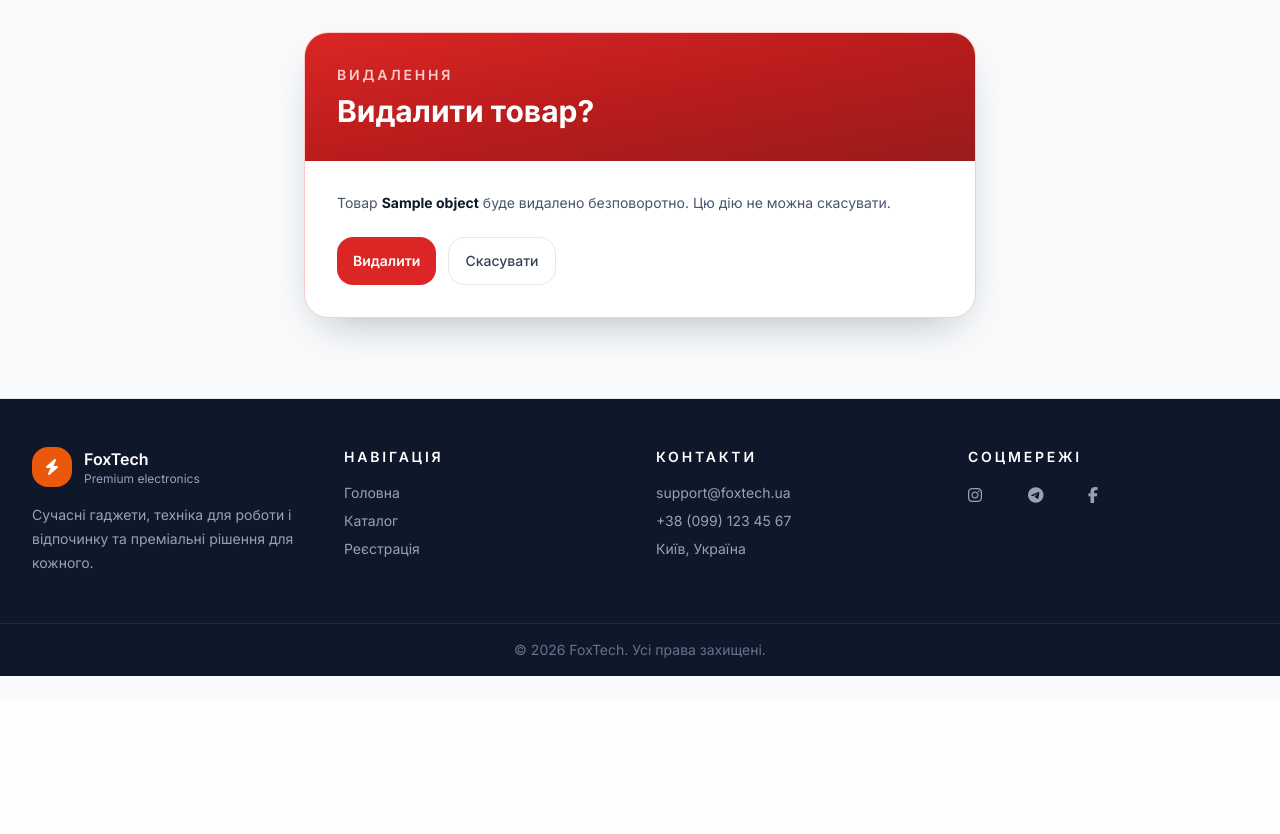
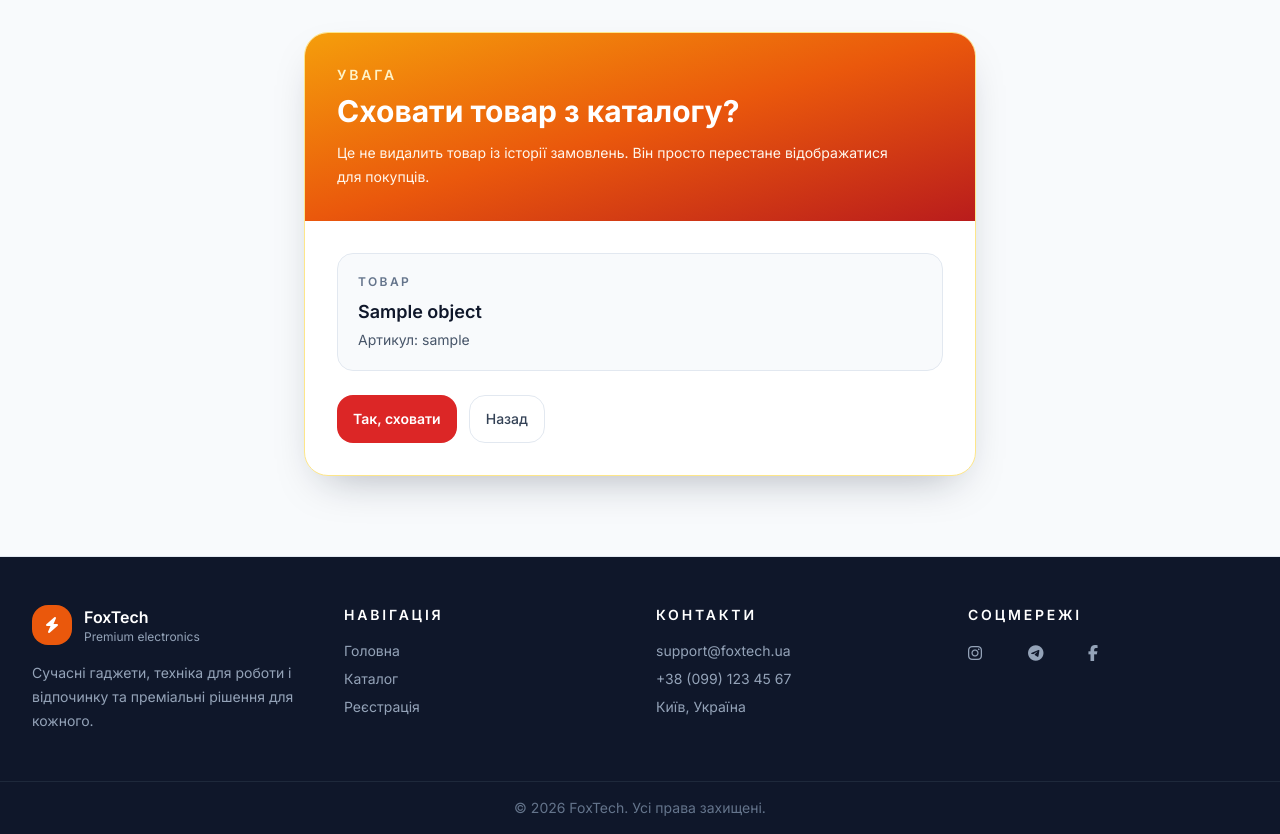
Before and after one commit to VolodymyrMishchenko98/FoxTech, a Django app: template templates/store/product_confirm_delete.html in a window 1280 px wide. Shown: the part 99-933 px from the top of the page. Before the commit the page ends 775 px from the top, so only its background shows below. Run offline with Django 5.2, Linux system fonts and the light colour scheme; the template is opened without the code that fills it: most values are stand-ins (such as "Sample title", 1, 10 or a date in 2020); data that the repository does not hold is empty; some libraries are stand-ins or nearby versions.

Commit message:
Clarify product archive confirmation

```diff
--- a/templates/store/product_confirm_delete.html
+++ b/templates/store/product_confirm_delete.html
@@ -1,27 +1,33 @@
 {% extends 'base.html' %}
 
-{% block title %}Видалення товару | FoxTech{% endblock %}
+{% block title %}Сховати товар | FoxTech{% endblock %}
 
 {% block content %}
 <div class="mx-auto w-full max-w-2xl">
-    <div class="overflow-hidden rounded-3xl border border-red-200 bg-white shadow-soft">
-        <div class="bg-gradient-to-br from-red-600 via-red-700 to-red-800 px-6 py-8 text-white sm:px-8">
-            <p class="text-sm font-semibold uppercase tracking-[0.2em] text-red-200">Видалення</p>
-            <h1 class="mt-2 text-3xl font-bold">Видалити товар?</h1>
+    <div class="overflow-hidden rounded-3xl border border-amber-200 bg-white shadow-soft">
+        <div class="bg-gradient-to-br from-amber-500 via-orange-600 to-red-700 px-6 py-8 text-white sm:px-8">
+            <p class="text-sm font-semibold uppercase tracking-[0.2em] text-amber-100">Увага</p>
+            <h1 class="mt-2 text-3xl font-bold">Сховати товар з каталогу?</h1>
+            <p class="mt-3 max-w-xl text-sm leading-6 text-orange-50">
+                Це не видалить товар із історії замовлень. Він просто перестане відображатися для покупців.
+            </p>
         </div>
 
         <div class="px-6 py-8 sm:px-8">
-            <p class="mb-6 text-sm text-slate-600">
-                Товар <strong class="text-slate-900">{{ object.name }}</strong> буде видалено безповоротно. Цю дію не можна скасувати.
-            </p>
-            <form method="post">
+            <div class="rounded-2xl border border-slate-200 bg-slate-50 p-5">
+                <p class="text-xs font-semibold uppercase tracking-[0.2em] text-slate-500">Товар</p>
+                <p class="mt-2 text-lg font-semibold text-slate-900">{{ object.name }}</p>
+                <p class="mt-1 text-sm text-slate-600">Артикул: {{ object.slug }}</p>
+            </div>
+
+            <form method="post" class="mt-6">
                 {% csrf_token %}
-                <div class="flex items-center gap-3">
+                <div class="flex flex-col gap-3 sm:flex-row">
                     <button type="submit" class="inline-flex items-center justify-center rounded-2xl bg-red-600 px-4 py-3 text-sm font-semibold text-white transition hover:bg-red-700">
-                        Видалити
+                        Так, сховати
                     </button>
                     <a href="{{ object.get_absolute_url }}" class="inline-flex items-center justify-center rounded-2xl border border-slate-200 bg-white px-4 py-3 text-sm font-medium text-slate-700 transition hover:border-slate-300">
-                        Скасувати
+                        Назад
                     </a>
                 </div>
             </form>
```
